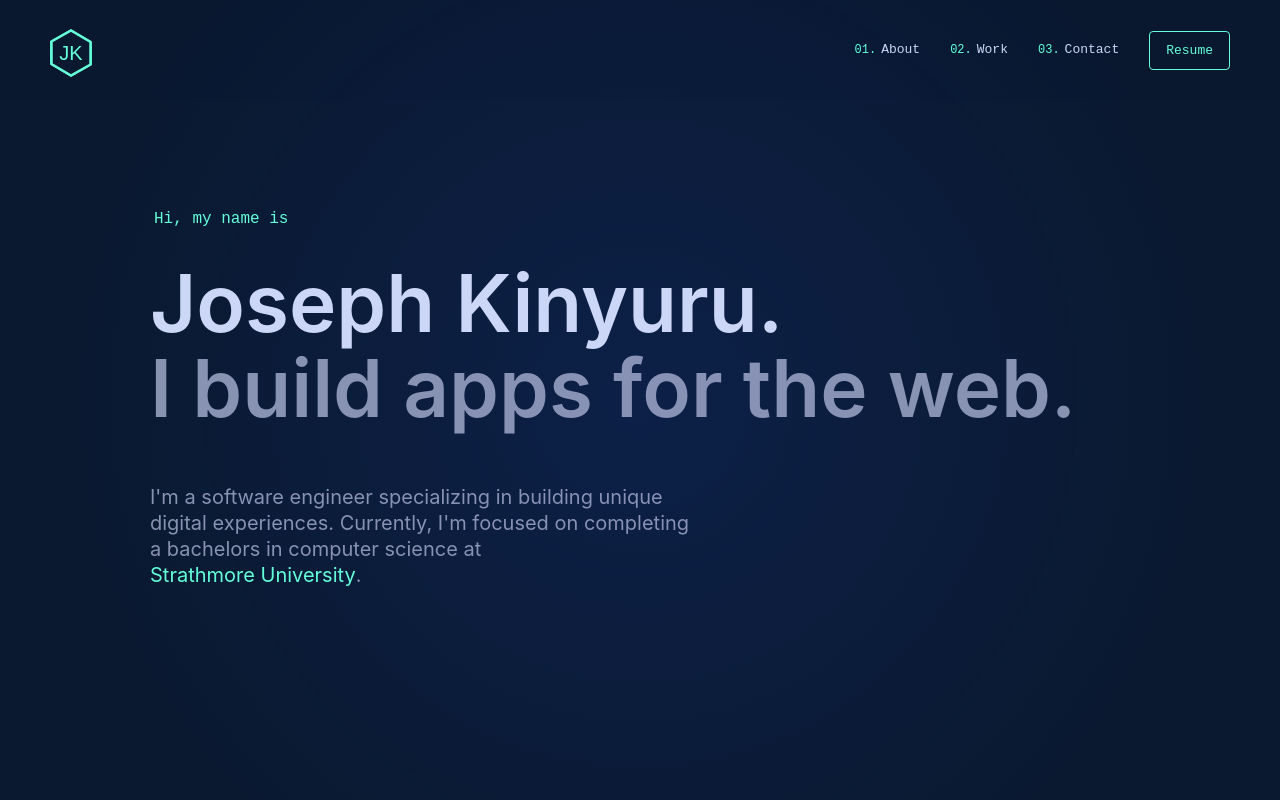
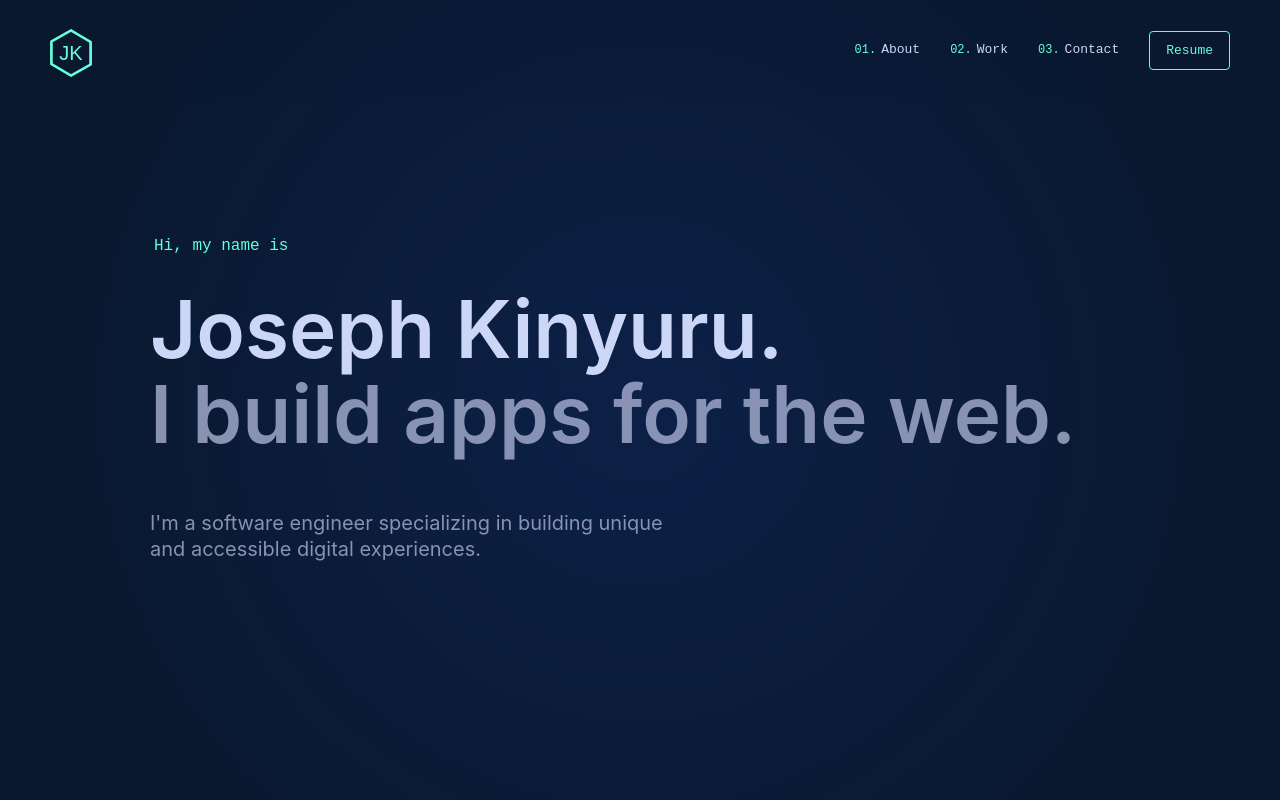
Before and after one commit to JosephKinyuru/portfolio, a React (Create React App) app: page / in a window 1280 px wide. Shown: the top 800 px of the page. Built offline with nearby package versions, Linux system fonts and the light colour scheme.

Commit message:
Commented out current activities

```diff
--- a/src/components/sections/Hero.tsx
+++ b/src/components/sections/Hero.tsx
@@ -66,12 +66,12 @@ const Hero = () => {
   const four = (
     <>
       <p>
-        I&apos;m a software engineer specializing in building unique
-        digital experiences. Currently, I&apos;m focused on completing a bachelors in computer science at{' '}
+        I&apos;m a software engineer specializing in building unique and accessible digital experiences.
+        {/* Currently, I&apos;m focused on completing a bachelors in computer science at{' '}
         <a href="https://strathmore.edu/" target="_blank" rel="noreferrer">
           Strathmore University
         </a>
-        .
+        . */}
       </p>
     </>
   );
```
